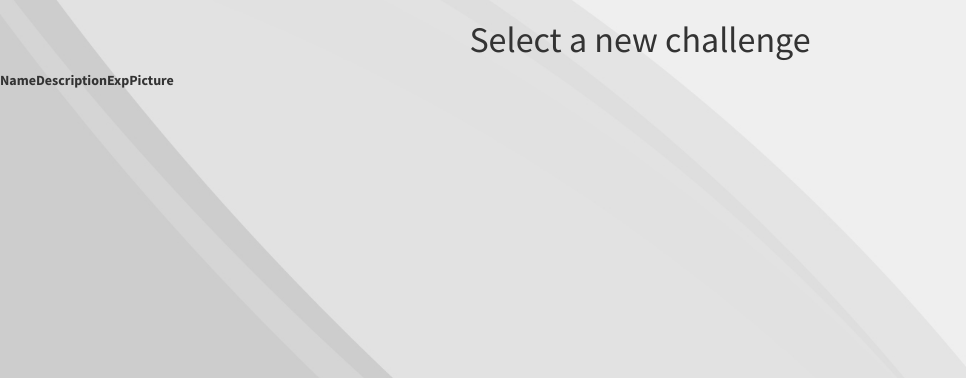
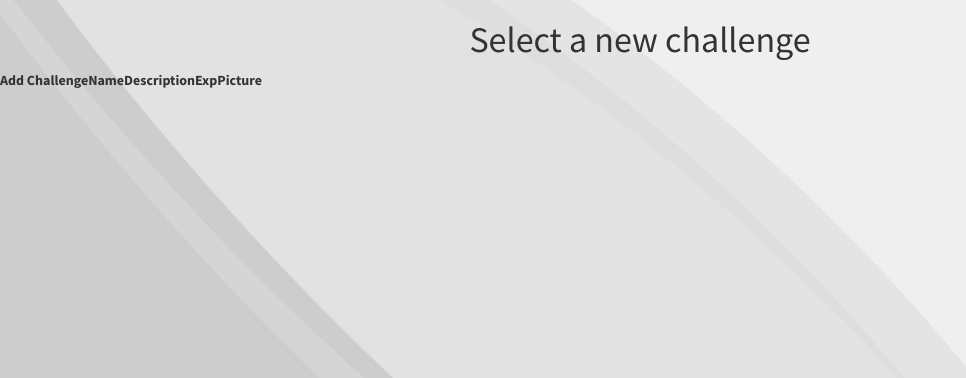
Before and after one commit to kosiacz3q/io_repo, a Django app: page /spierdon/newChallenge/ in a window 1280 px wide. Shown: the top 378 px of the page, without its empty margins (0-966 px from the left). Run offline with Django 3.2, Linux system fonts and the light colour scheme; the visitor is signed in with stand-in values (Sample User, id 1); data that the repository does not hold is empty; some libraries are stand-ins or nearby versions.

Commit message:
newChallenge href

```diff
--- a/spierdon/templates/newChallenge.html
+++ b/spierdon/templates/newChallenge.html
@@ -6,6 +6,7 @@
 
     <table>
         <tr>
+            <th>Add Challenge</th>
             <th>Name</th>
             <th>Description</th>
             <th>Exp</th>
@@ -13,8 +14,11 @@
         </tr>
         {% for item in items %}
         <tr>
+            <th><a href="">+</a></th>
             <th>{{ item.name }}</th>
             <th>{{ item.description }}</th>
+            <th>{{ item.exp }}</th>
+            <th>{{ item.picture }}</th>
         </tr>
         {% endfor %}
     </table>
```
